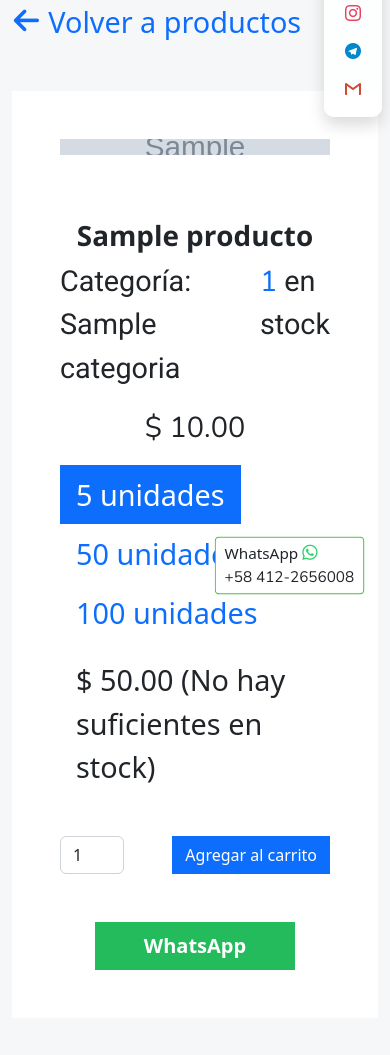
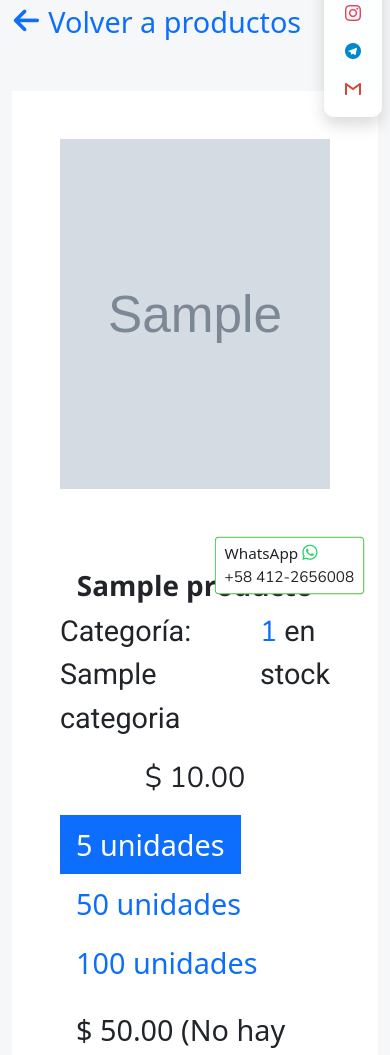
Before and after one commit to junior-r/Agro_Tienda, a Django app: page /productos/producto/1/ in a window 390 px wide. Shown: the part 220-1275 px from the top of the page. Run offline with Django 4.2, Linux system fonts and the light colour scheme; tables that the repository leaves empty hold one stand-in row (values such as "Sample post"); grey boxes marked "Sample" are stand-in pictures; some libraries are stand-ins or nearby versions; some web fonts are replaced.

Commit message:
arreglando el alto de la imagen del producto

```diff
--- a/Productos/static/productos/css/detail_producto.css
+++ b/Productos/static/productos/css/detail_producto.css
@@ -19,4 +19,8 @@
     .content-product {
         grid-template-columns: 1fr;
     }
+
+    .content-product .img_product figure {
+        height: 350px;
+    }
 }
```
